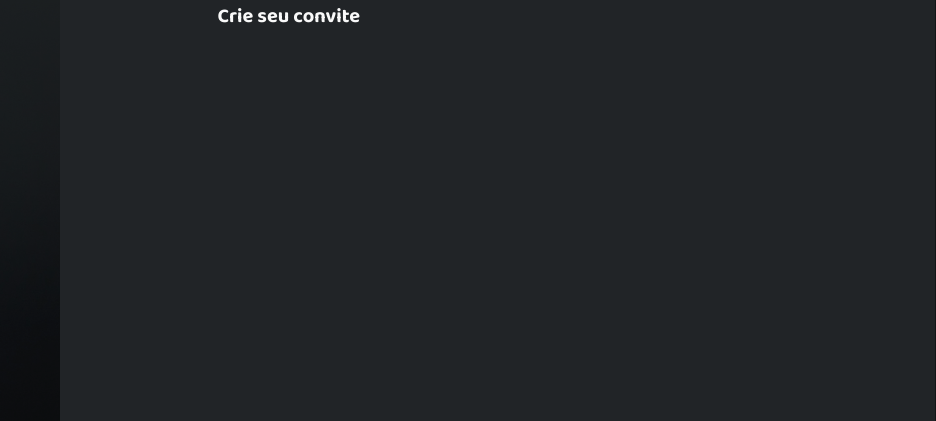
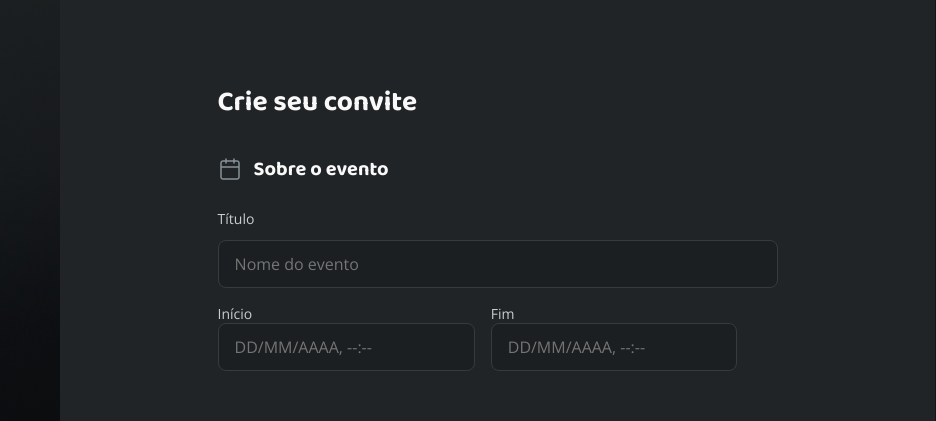
Before and after one commit to maikeqrz/crie-convites, a plain HTML site: page index.html in a window 1280 px wide. Shown: the top 421 px of the page, 344-1280 px from the left. Drawn offline with nearby package versions, Linux system fonts and the light colour scheme.

Commit message:
inicio das datas e horarios

```diff
--- a/index.html
+++ b/index.html
@@ -20,13 +20,36 @@
  <div id="layout">
     <div id="app">
         <aside>
-            <img src="assets/Logo.svg" alt="Logo">
+            <img src="assets/aside/Logo.svg" alt="Logo">
             <h1>Festivite</h1>
             <h2>Crie um convite digital para o seu evento</h2>
         </aside>
         <main>
             <div id="main">
-                <h1>Crie seu convite</h1>
+                <h1 id="convite">Crie seu convite</h1>
+
+                <div id="sobre">
+                    <img src="assets/svgs/calendar.svg" alt="Imagem de calendário">
+                    <h1>Sobre o evento</h1>
+                </div>
+
+                <div class="titulo input-wrapper">
+                    <label for="title">Título</label>
+                    <input type="text" name="title" id="title" placeholder="Nome do evento">
+                </div>
+
+                <div class="flex">
+                 <div class="form1">
+                    <label for="initial">Início</label>
+                    <input type="datetime" name="initial" id="initial" placeholder="DD/MM/AAAA, --:--">
+                 </div>
+                 <div class="form2">
+                    <label for="end">Fim</label>
+                    <input type="datetime" name="end" id="end" placeholder="DD/MM/AAAA, --:--">
+                 </div>
+                </div>
+
+
             </div>
         </main>
  </div>
--- a/styles/global.css
+++ b/styles/global.css
@@ -42,3 +42,23 @@ h1 {
     font-family: 'Baloo 2', sans-serif;
     color: #F9F9F9;
 }
+
+label {
+    font-family: 'open sans', sans-serif;
+    font-size: 1.4rem;
+    color: #C8CDD0;
+}
+
+input {
+    background-color: #1C1F21;
+    border-radius: .8rem;
+    border: none;
+    border: 1px solid #363B40;
+    height: 4.8rem;
+
+    padding-left: 1.6rem;
+    font-family: 'open sans';
+    font-style: normal;
+    font-size: 1.6rem;
+    color: #869198;
+}
--- a/styles/aside.css
+++ b/styles/grids/aside.css
@@ -1,5 +1,5 @@
 aside {
-    background-image: url(/assets/Background.png);
+    background-image: url(/assets/aside/Background.png);
     background-repeat: no-repeat;
     background-size: cover;
     background-position: center;
--- /dev/null
+++ b/styles/grids/main.css
@@ -0,0 +1,22 @@
+main {
+    background-color: #212427;
+    padding-top: 8rem;
+
+    #main {
+        max-width: 56rem;
+        margin: auto;
+
+        #convite {
+            font-size: 2.8rem;
+            padding-bottom: 2.8rem;
+        }
+    }
+
+    #sobre {
+        display: flex;
+        align-items: center;
+
+        gap: 1.2rem;
+
+    }
+}
--- a/styles/index.css
+++ b/styles/index.css
@@ -1,5 +1,6 @@
 @import url(global.css);
 @import url(utility.css);
 @import url(layout.css);
-@import url(aside.css);
-@import url(main.css);
+@import url(/styles/grids/aside.css);
+@import url(/styles/grids/main.css);
+@import url(inputs.css);
--- /dev/null
+++ b/styles/inputs.css
@@ -0,0 +1,42 @@
+.titulo {
+    padding-top: 2.4rem;
+    display: flex;
+    flex-direction: column;
+    align-items: flex-start;
+    gap: 12px;
+
+    input {
+        width: 100%;
+        height: 4.8rem;
+
+        border-radius: .8rem;
+        border: none;
+        border: 1px solid #363B40;
+
+        padding-left: 1.6rem;
+        font-family: 'open sans';
+        font-style: normal;
+        font-size: 1.6rem;
+        color: #869198;
+    }
+
+}
+
+.flex {
+    padding-top: 1.6rem;
+    display: flex;
+    gap: 1.6rem;
+
+        .form1 {
+            input {
+            width: 100%;
+        }
+    }
+
+        .form2 {
+            input {
+            width: 100%;
+        }
+    }
+
+}
--- a/styles/layout.css
+++ b/styles/layout.css
@@ -8,3 +8,7 @@
     max-width: 100vw;
 
 }
+
+main {
+    overflow: auto;
+}
--- a/styles/main.css
+++ /dev/null
@@ -1,8 +0,0 @@
-main {
-    background-color: #212427;
-
-    #main {
-        max-width: 56rem;
-        margin: auto;
-    }
-}
```
Also changed, not shown: assets/aside/Background.png (renamed from assets/Background.png), assets/aside/Logo.svg (renamed from assets/Logo.svg), assets/svgs/calendar.svg (added).
